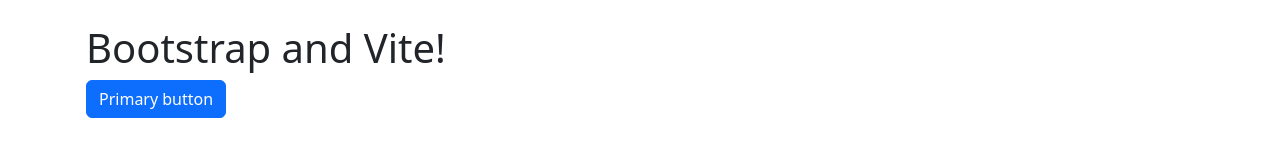
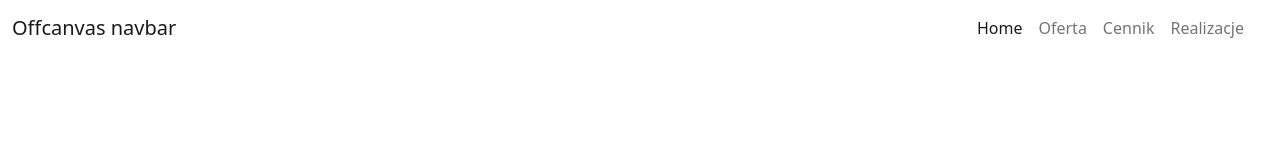
Before and after one commit to piotrszubert/vite-bootstrap-app, a website built with Vite: page src/index.html in a window 1280 px wide. Built offline with nearby package versions, Linux system fonts and the light colour scheme.

Commit message:
added navbar

```diff
--- a/src/index.html
+++ b/src/index.html
@@ -6,10 +6,40 @@
     <title>Bootstrap w/ Vite</title>
   </head>
   <body>
-    <div class="container py-4 px-3 mx-auto">
-      <h1>Bootstrap and Vite!</h1>
-      <button class="btn btn-primary">Primary button</button>
-    </div>
+    <!-- NAVBAR -->
+    <nav class="navbar navbar-expand-sm bg-body-tertiary fixed-top">
+      <div class="container-fluid">
+        <a class="navbar-brand" href="#">Offcanvas navbar</a>
+        <button class="navbar-toggler" type="button" data-bs-toggle="offcanvas" data-bs-target="#offcanvasNavbar" aria-controls="offcanvasNavbar">
+          <span class="navbar-toggler-icon"></span>
+        </button>
+        <div class="offcanvas offcanvas-end" tabindex="-1" id="offcanvasNavbar" aria-labelledby="offcanvasNavbarLabel">
+          <div class="offcanvas-header">
+            <h5 class="offcanvas-title" id="offcanvasNavbarLabel">Offcanvas</h5>
+            <button type="button" class="btn-close" data-bs-dismiss="offcanvas" aria-label="Close"></button>
+          </div>
+          <div class="offcanvas-body">
+            <ul class="navbar-nav justify-content-end flex-grow-1 pe-3">
+              <li class="nav-item">
+                <a class="nav-link active" aria-current="page" href="#">Home</a>
+              </li>
+              <li class="nav-item">
+                <a class="nav-link" href="#">Oferta</a>
+              </li>
+              <li class="nav-item">
+                <a class="nav-link" href="#">Cennik</a>
+              </li>
+              <li class="nav-item">
+                <a class="nav-link" href="#">Realizacje</a>
+              </li>
+            </ul>
+          </div>
+        </div>
+      </div>
+    </nav>
+    <!-- NAVBAR END -->
+
+
     <script type="module" src="./js/main.js"></script>
   </body>
 </html>
```
